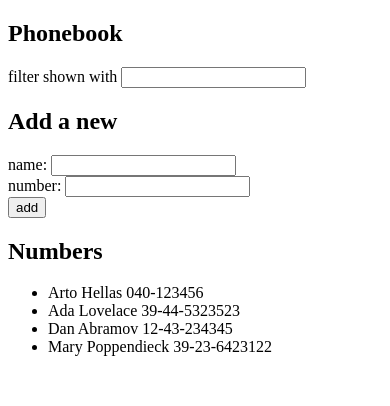
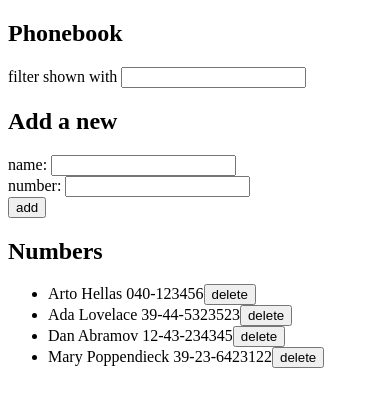
Before and after one commit to VictorDMoura/FSO, a React (Vite) app in the folder part2/phonebook/: page / in a window 390 px wide. Shown: the top 406 px of the page. Built offline with nearby package versions, Linux system fonts and the light colour scheme; data requests are answered from the project's data file.

Commit message:
feat: refactor phonebook to use personService for API interactions and add delete functionality

```diff
--- a/part2/phonebook/src/App.jsx
+++ b/part2/phonebook/src/App.jsx
@@ -2,32 +2,47 @@ import { useEffect, useState } from "react";
 import Filter from "./components/Filter";
 import PersonForm from "./components/PersonForm";
 import Persons from "./components/Persons";
-import axios from "axios";
-
-const URL_DATA = "http://localhost:3001/persons";
+import personService from "./services/persons";
 
 const App = () => {
   const [persons, setPersons] = useState([]);
-
   const [newName, setNewName] = useState("");
   const [newNumber, setNewNumber] = useState("");
 
   const hook = () => {
-    axios.get(URL_DATA).then((response) => {
-      setPersons(response.data);
+    personService.getAll().then((data) => {
+      setPersons(data);
     });
   };
 
   const create = () => {
-    axios.post(URL_DATA, {
-      name: newName,
-      number: newNumber,
-    }).then((response) => {
-      setPersons(persons.concat(response.data));
-      setNewName("");
-      setNewNumber("");
+    personService
+      .create({
+        name: newName,
+        number: newNumber,
+      })
+      .then((createdPerson) => {
+        setPersons(persons.concat(createdPerson));
+        setNewName("");
+        setNewNumber("");
+      });
+  };
+
+  const handleDelete = (id, name) => {
+    if (!window.confirm(`Delete ${name}?`)) return;
+
+    personService.deletePerson(id).then(() => {
+      setPersons(persons.filter((person) => person.id !== id));
     });
-  }
+  };
+
+  const handleUpdate = (id, updatedPerson) => {
+    personService.update(id, updatedPerson).then((returnedPerson) => {
+      setPersons(
+        persons.map((person) => (person.id !== id ? person : returnedPerson)),
+      );
+    });
+  };
 
   useEffect(hook, []);
 
@@ -43,7 +58,21 @@ const App = () => {
       (person) => person.name.toLowerCase() === newName.toLowerCase(),
     );
     if (nameExists) {
-      alert(`${newName} is already added to phonebook`);
+      const personToUpdate = persons.find(
+        (person) => person.name.toLowerCase() === newName.toLowerCase(),
+      );
+      if (
+        window.confirm(
+          `${newName} is already added to phonebook, replace the old number with a new one?`,
+        )
+      ) {
+        handleUpdate(personToUpdate.id, {
+          ...personToUpdate,
+          number: newNumber,
+        });
+      }
+      setNewName("");
+      setNewNumber("");
       return;
     }
 
@@ -80,7 +109,7 @@ const App = () => {
         onNumberChange={(e) => setNewNumber(e.target.value)}
       />
       <h2>Numbers</h2>
-      <Persons persons={persons} />
+      <Persons persons={persons} onDelete={handleDelete} />
     </div>
   );
 };
--- a/part2/phonebook/src/components/Persons/index.jsx
+++ b/part2/phonebook/src/components/Persons/index.jsx
@@ -1,8 +1,9 @@
-const Persons = ({ persons }) => (
+const Persons = ({ persons, onDelete }) => (
   <ul>
     {persons.map((person) => (
       <li key={person.id}>
         {person.name} {person.number}
+        <button onClick={() => onDelete(person.id, person.name)}>delete</button>
       </li>
     ))}
   </ul>
--- /dev/null
+++ b/part2/phonebook/src/services/persons.js
@@ -0,0 +1,17 @@
+import axios from "axios";
+
+const baseUrl = "http://localhost:3001/persons";
+
+const getAll = () => axios.get(baseUrl).then((response) => response.data);
+
+const create = (newPerson) =>
+  axios.post(baseUrl, newPerson).then((response) => response.data);
+
+const deletePerson = (id) =>
+  axios.delete(`${baseUrl}/${id}`).then((response) => response.data);
+
+const update = (id, updatedPerson) =>
+  axios.put(`${baseUrl}/${id}`, updatedPerson).then((response) => response.data);
+
+
+export default { getAll, create, deletePerson, update };
```
